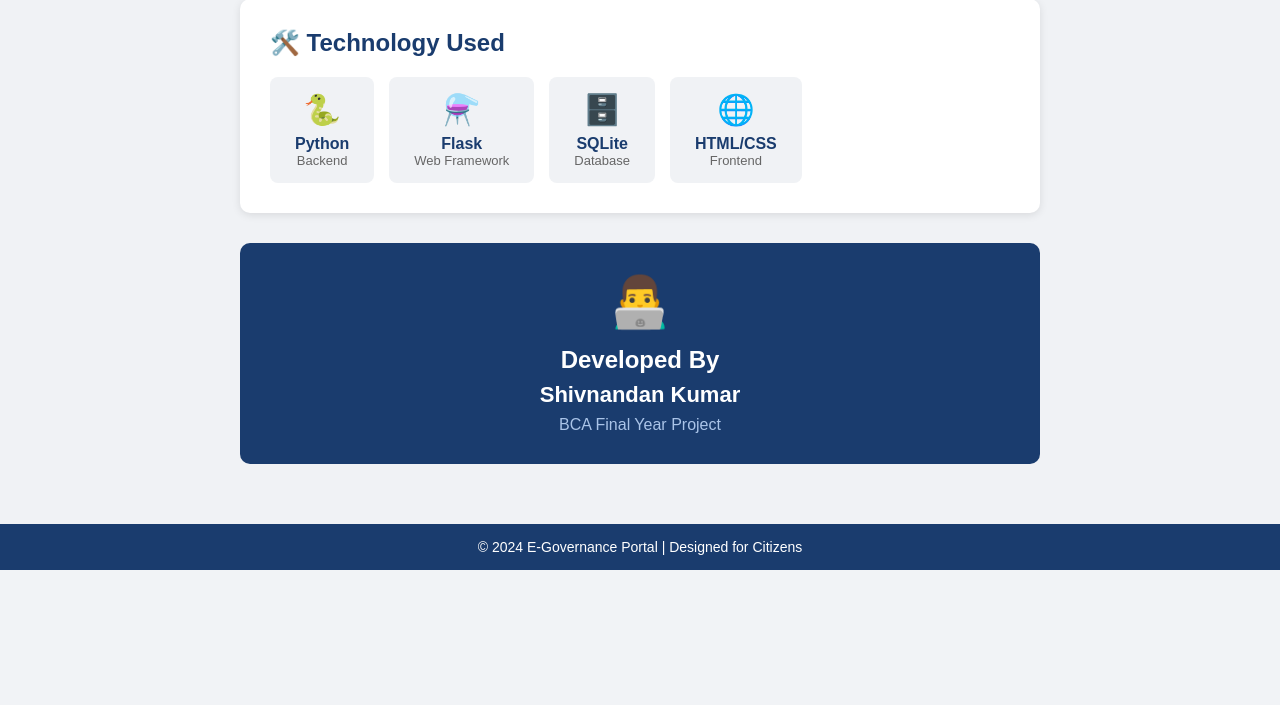
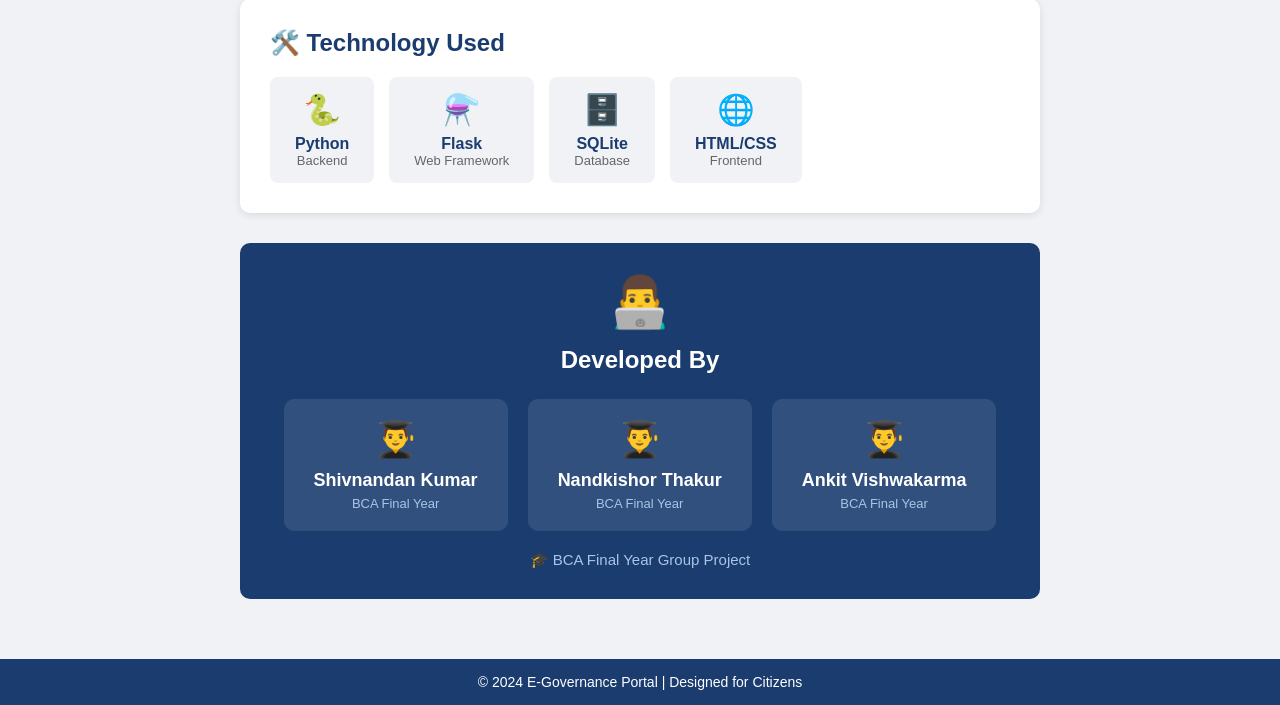
Before and after one commit to shivnandan-kumar/egovportal, a Flask app: page /about in a window 1280 px wide. Shown: the part 983-1688 px from the top of the page. Before the commit the page ends 1553 px from the top, so only its background shows below. Run offline with Flask 3, Linux system fonts and the light colour scheme.

Commit message:
Updated about page with all 3 group members

```diff
--- a/templates/about.html
+++ b/templates/about.html
@@ -103,12 +103,39 @@
         </div>
     </div>
 
-    <!-- ====== DEVELOPER ====== -->
+    <!-- ====== DEVELOPERS ====== -->
     <div style="background: #1a3c6e; color: white; padding: 30px; border-radius: 10px; text-align: center; margin-bottom: 30px;">
         <div style="font-size: 50px;">👨‍💻</div>
-        <h2 style="margin: 15px 0 8px;">Developed By</h2>
-        <h3 style="font-size: 22px; margin-bottom: 8px;">Shivnandan Kumar</h3>
-        <p style="color: #aac4e8;">BCA Final Year Project</p>
+        <h2 style="margin: 15px 0 25px;">Developed By</h2>
+
+        <div style="display: flex; justify-content: center; gap: 20px; flex-wrap: wrap;">
+
+            <!-- Developer 1 -->
+            <div style="background: rgba(255,255,255,0.1); padding: 20px 30px; border-radius: 10px; min-width: 180px;">
+                <div style="font-size: 35px;">👨‍🎓</div>
+                <h3 style="font-size: 18px; margin: 10px 0 5px;">Shivnandan Kumar</h3>
+                <p style="color: #aac4e8; font-size: 13px;">BCA Final Year</p>
+            </div>
+
+            <!-- Developer 2 -->
+            <div style="background: rgba(255,255,255,0.1); padding: 20px 30px; border-radius: 10px; min-width: 180px;">
+                <div style="font-size: 35px;">👨‍🎓</div>
+                <h3 style="font-size: 18px; margin: 10px 0 5px;">Nandkishor Thakur</h3>
+                <p style="color: #aac4e8; font-size: 13px;">BCA Final Year</p>
+            </div>
+
+            <!-- Developer 3 -->
+            <div style="background: rgba(255,255,255,0.1); padding: 20px 30px; border-radius: 10px; min-width: 180px;">
+                <div style="font-size: 35px;">👨‍🎓</div>
+                <h3 style="font-size: 18px; margin: 10px 0 5px;">Ankit Vishwakarma</h3>
+                <p style="color: #aac4e8; font-size: 13px;">BCA Final Year</p>
+            </div>
+
+        </div>
+
+        <p style="color: #aac4e8; margin-top: 20px; font-size: 15px;">
+            🎓 BCA Final Year Group Project
+        </p>
     </div>
 
 </div>
```
